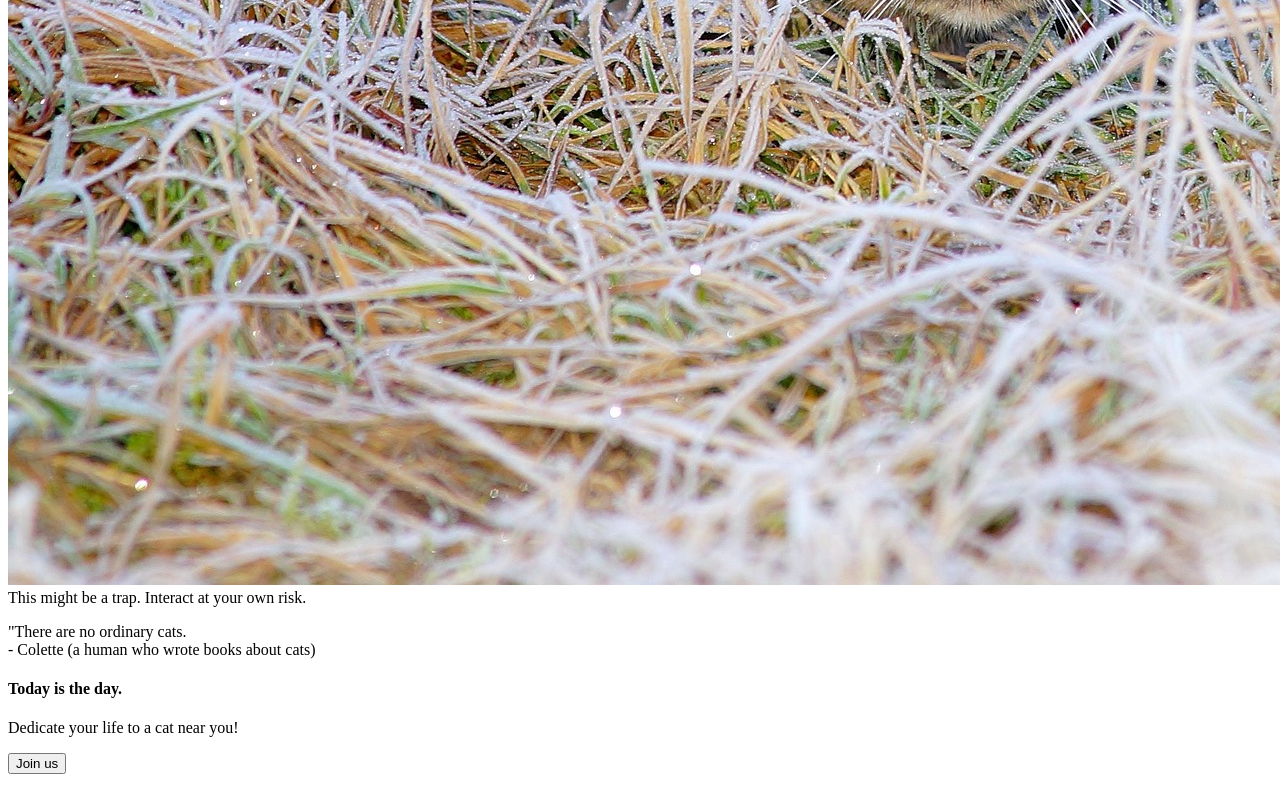
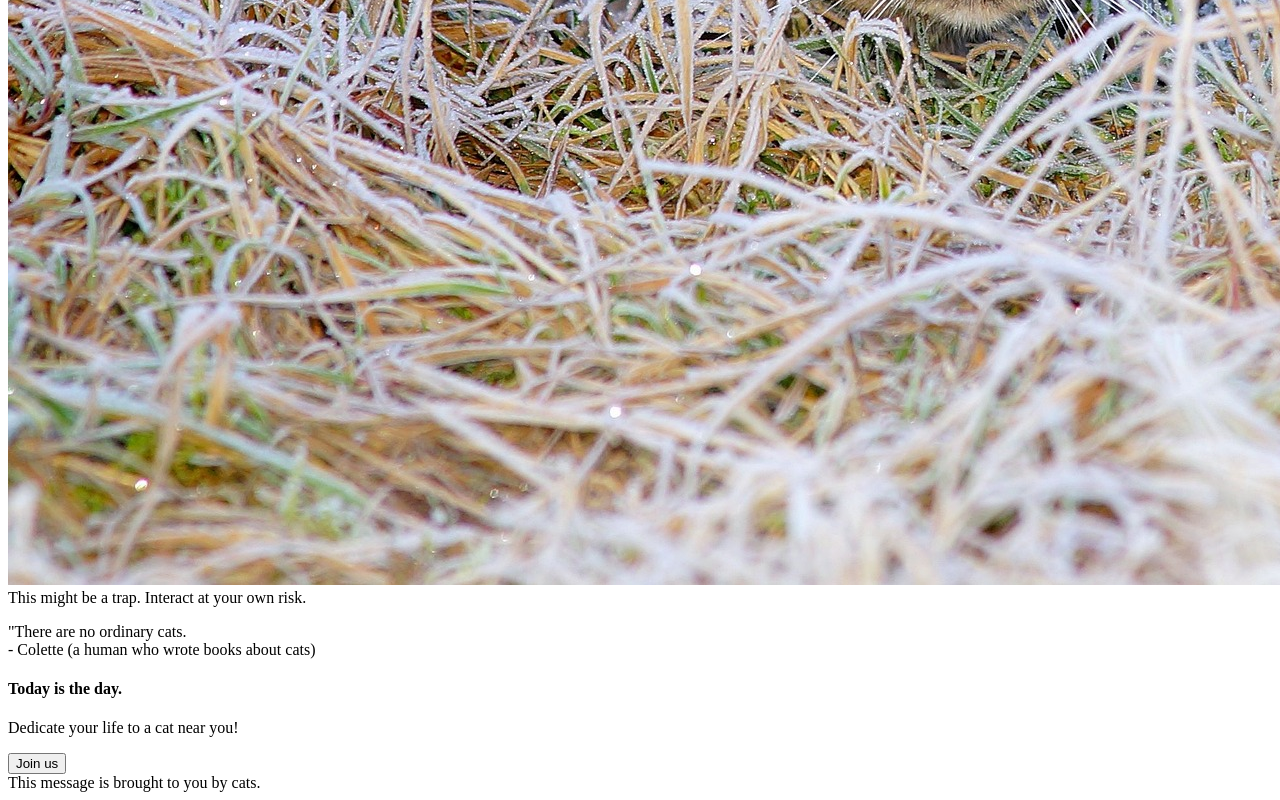
Before and after one commit to Bex-G/landing-page-demo, a plain HTML site: page index.html in a window 1280 px wide. Shown: the part 5408-6208 px from the top of the page. Drawn offline with Linux system fonts and the light colour scheme.

Commit message:
Create footer and fix spacing throughout index.html

```diff
--- a/index.html
+++ b/index.html
@@ -6,6 +6,7 @@
     <title>Cool Cats</title>
     <link rel="stylesheet" href="./style.css">
   </head>
+
   <body>
     <div class="title">
         COOL CATS
@@ -56,5 +57,8 @@
       <a href="https://www.humanesociety.org/"><button>Join us</button></a>
     </div>
 
+    <div class="footer">
+      <div>This message is brought to you by cats.</div>
+    </div>
   </body>
 </html>
```
Lines whose indentation alone changed are shown as unchanged.
